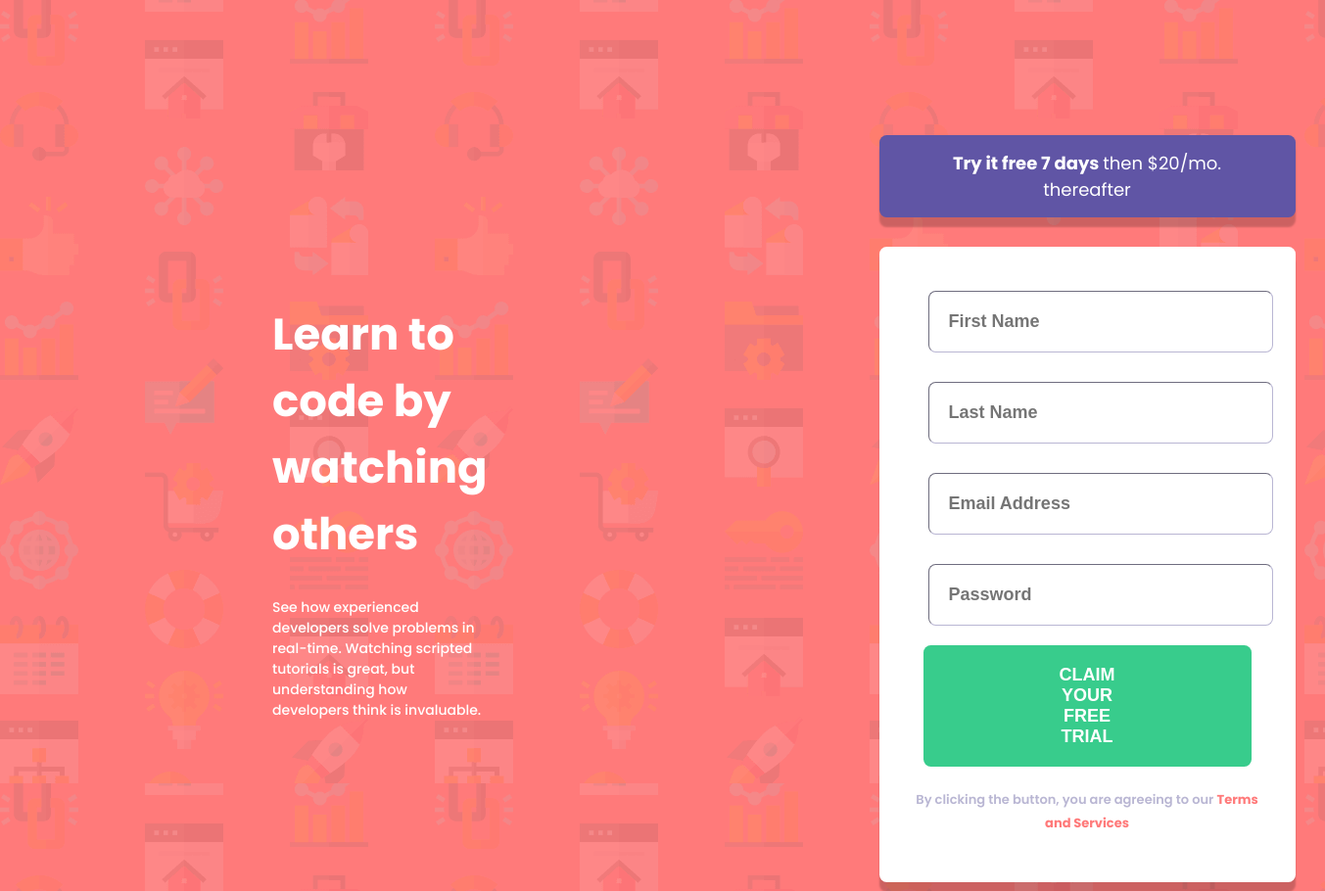
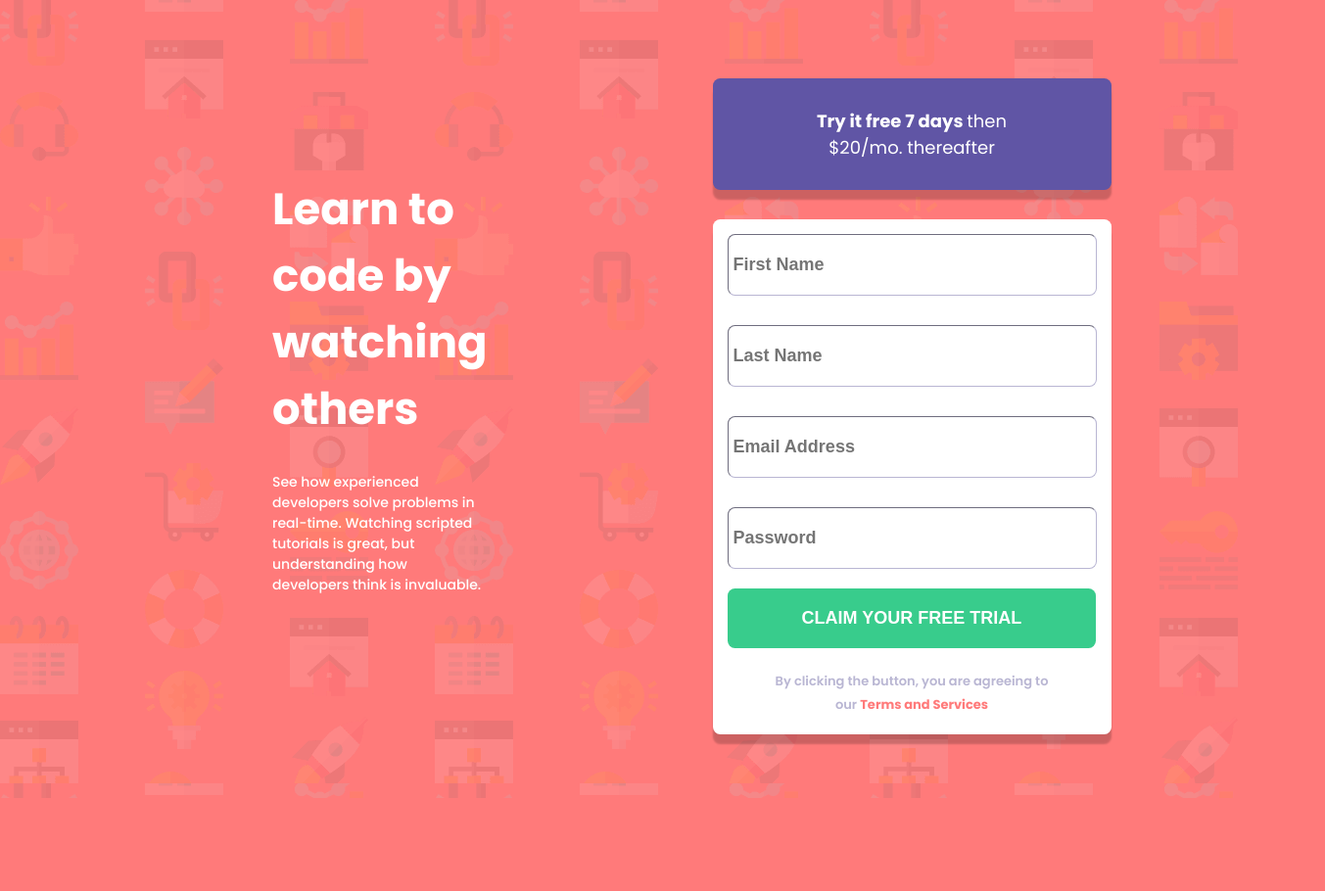
Before and after one commit to tintedrex/signup-form, a plain HTML site: page index.html in a window 1280 px wide. Shown: the top 910 px of the page at 98% size, 1353 px wide, since content can reach past the window. After the commit the page ends 815 px from the top, so only its background shows below. Drawn offline with Linux system fonts and the light colour scheme.

Commit message:
Update ustyles.css

```diff
--- a/ustyles.css
+++ b/ustyles.css
@@ -326,6 +326,9 @@ body {
         background-image: url('./images/bg-intro-desktop.png');
         background-color:hsl(0, 100%, 74%);
         display: flex;
+        margin: 0 auto;
+        width: 1024px;
+       /* max-width: 2048px; */
     }
 
     i {
@@ -334,13 +337,17 @@ body {
     }
 
     .block1 {
+
+
+
         margin: 150px;
+
         font-size: 18px;
         color: white;
 
         text-align: left;
 
-        padding: 120px;
+        padding: 0px;
     }
 
     h1 {
@@ -359,7 +366,7 @@ body {
         font-size: 18px;
         color: white;
         margin: 30px;
-        padding: 15px 70px;
+        padding: 30px 70px;
         /* padding: 60px 70px 0px; */
         text-align: center;
         border-radius: 7.5px;
@@ -368,7 +375,7 @@ body {
 
     }
     .all {
-        margin:100px;
+        margin:50px;
     }
 
 
@@ -377,13 +384,11 @@ body {
     }
 
     .container {
-        align-items: center;
-        justify-content: center;
-        align-content: center;
-        padding: 30px;
+
+        padding: 0px;
         background-color: white;
 
-        margin: 15px 30px 500px;
+        margin: 15px 30px;
         border-radius: 7.5px;
         box-shadow: 0px 10px 2px rgba(0, 0, 0, 0.2);
     }
@@ -396,8 +401,7 @@ body {
 
     .error {
         color: red;
-        margin: 0px;
-        padding: 0px;
+        padding: 0px 15px;
     }
 
 
@@ -406,10 +410,10 @@ body {
 
     input {
         font-weight: 700;
-        padding: 20px;
-        width: 85%;
+        padding: 20px 5px;
+
         text-align: left;
-        margin: 15px 20px;
+        margin: 15px;
         border-radius: 7.5px;
         border-width: 1px;
         border-color: hsl(246, 25%, 77%);;
@@ -426,7 +430,7 @@ body {
         color: black;
 
         margin: 5px 15px;
-        padding: 20px 139px;
+        padding: 20px 76px;
 
         font-size: 18px;
         cursor: pointer;
@@ -440,7 +444,7 @@ body {
 
     h4 {
         text-align: center;
-        padding: 0px 0px;
+        padding: 0px 55px;
         font-size: 13px;
         font-weight: 600;
         color: hsl(246, 25%, 77%);
```
